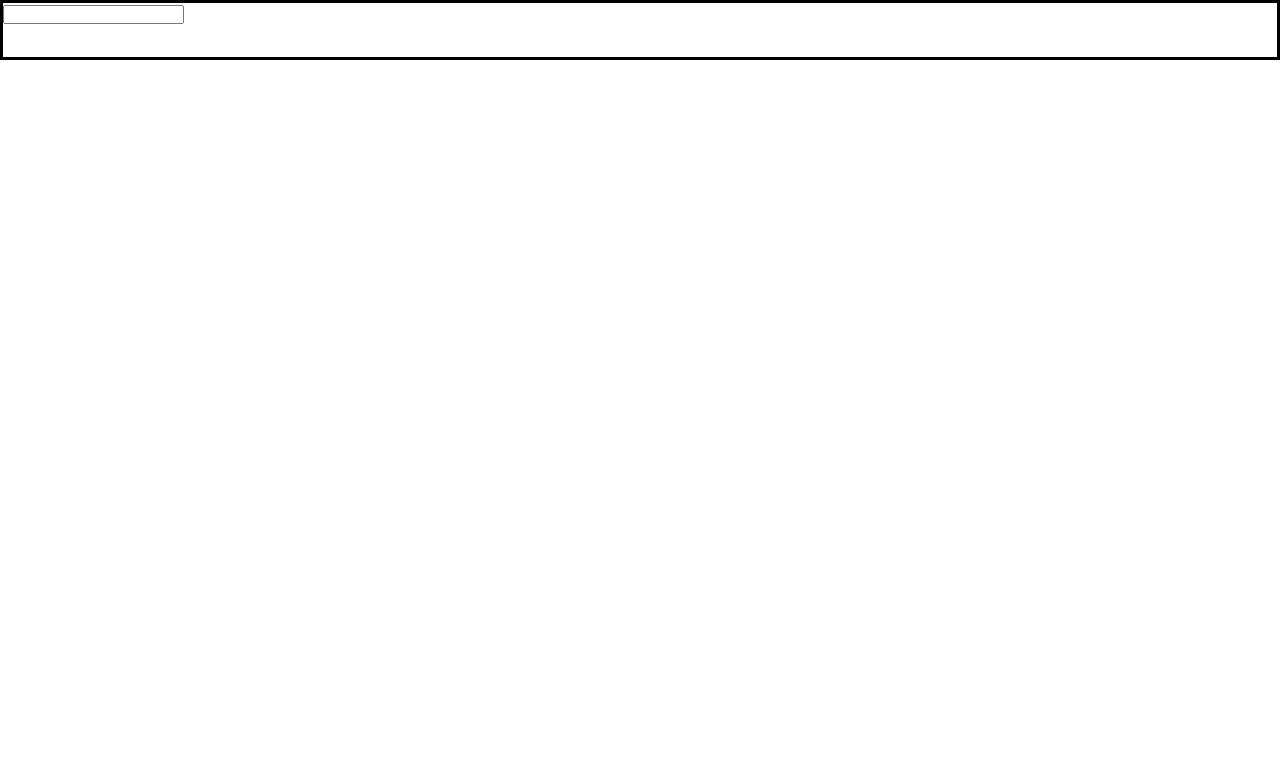
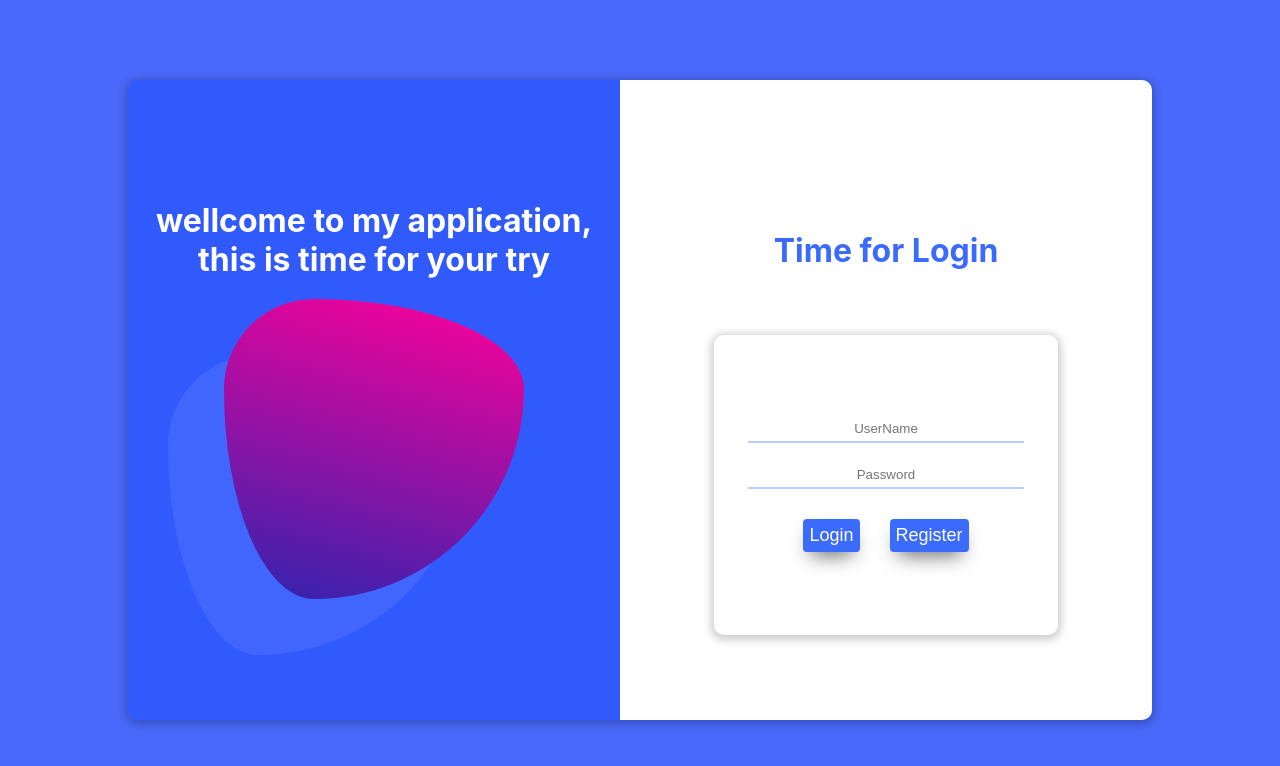
Before and after one commit to phunlh2001/Task-Management, a React (Create React App) app in the folder frontend/: page / in a window 1280 px wide. Shown: the top 766 px of the page. Built offline with nearby package versions, Linux system fonts and the light colour scheme.

Commit message:
fix: change default token state

```diff
--- a/frontend/src/App.tsx
+++ b/frontend/src/App.tsx
@@ -6,10 +6,10 @@ import NavBar from './features/NavBar/components/NavBar';
 
 const App: React.FC = () => {
 
-  const[token, setToken] = useState<boolean>(true);
+  const[token, setToken] = useState<boolean>(false);
 
   // Kiem tra token tra ve co dung hay khong neu sai tra lai o input
-   if (!token) {
+  if (!token) {
     return <Login setToken={setToken}/>
   }
   return (
```
